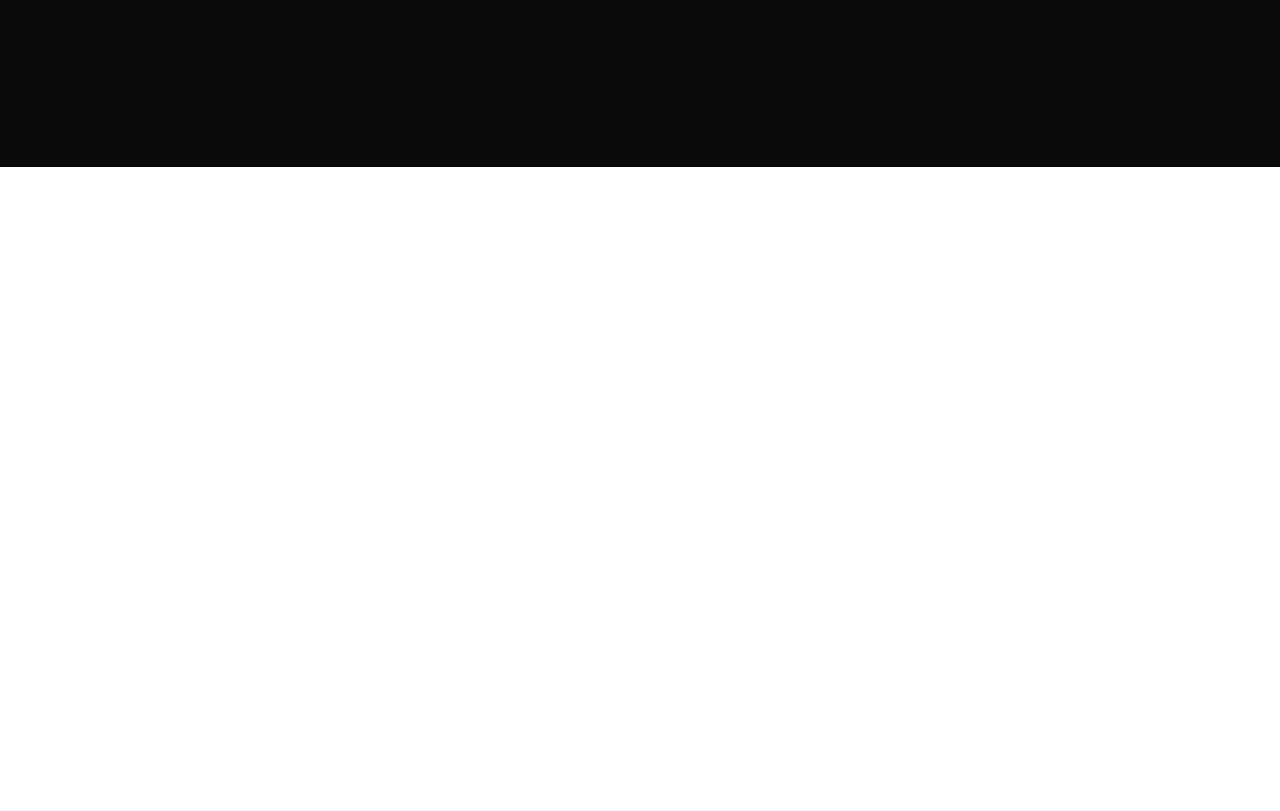
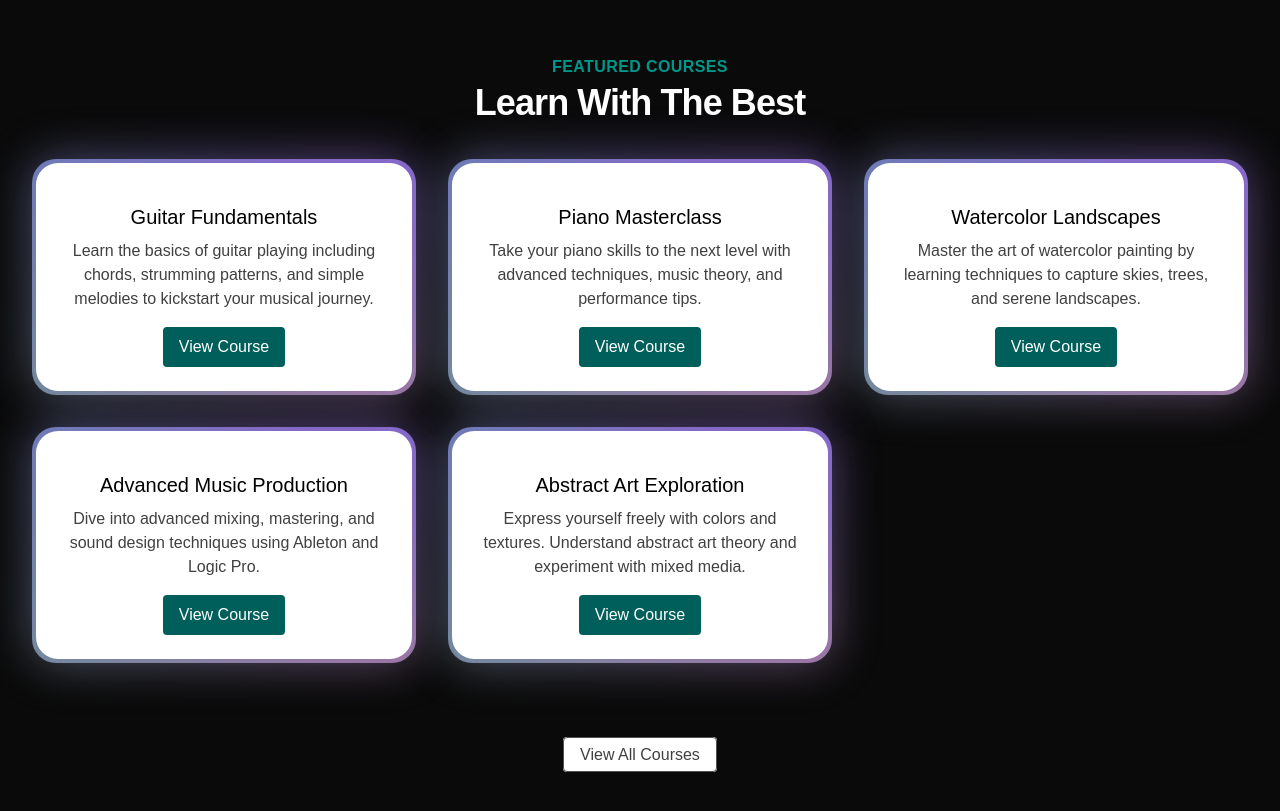
Before and after one commit to pragatighosh25/music-nextjs, a Next.js app: page / in a window 1280 px wide. Shown: the part 633-1444 px from the top of the page. Before the commit the page ends 800 px from the top, so only its background shows below. Built offline with nearby package versions, Linux system fonts and the light colour scheme.

Commit message:
featured courses

```diff
--- a/src/app/page.tsx
+++ b/src/app/page.tsx
@@ -1,11 +1,13 @@
+import FeaturedSection from "@/components/FeaturedSection";
 import HeroSection from "@/components/HeroSection";
 import { main } from "motion/react-client"
 
 
 export default function Home() {
   return (
-    <main className="min-h-screen bg-black/[0.96] antialiased bg-grid-white/[0.02]">
+    <main className="min-h-screen bg-black/96 antialiased bg-grid-white/20">
       <HeroSection />
+      <FeaturedSection />
     </main>
   );
 }
--- /dev/null
+++ b/src/components/FeaturedSection.tsx
@@ -0,0 +1,55 @@
+"use client";
+import React from "react";
+import { BackgroundGradient } from "./ui/background-gradient";
+import courseData from "@/data/music_courses.json";
+import Link from "next/link";
+import { p } from "motion/react-client";
+
+interface Course   {
+    "id": number,
+    "title": string,
+    "slug": string,
+    "instructor": string,
+    "price": number,
+    "description": string,
+    "isFeatured": boolean,
+  }
+
+const FeaturedSection = () => {
+  const featuredCourses = courseData.courses.filter((course:Course) => course.isFeatured);
+  return (
+    <div className="py-12 bg-[#0a0a0a] px-4 sm:px-6 lg:px-8">
+      <div>
+        <div className="text-center">
+          <h2 className="text-teal-600 font-semibold tracking-wide uppercase text-base">FEATURED COURSES</h2>
+          <p className="mt-2 text-3xl leading-8 font-extrabold tracking-tight text-white sm:text-4xl">Learn With The Best</p>
+        </div>
+      </div>
+      <div className="mt-10">
+        <div className="grid grid-cols-1 sm:grid-cols-2 lg:grid-cols-3 gap-8 justify-center">
+          {featuredCourses.map((course: Course) => (
+            <div className="flex justify-center" key={course.id}>
+              <BackgroundGradient className="flex flex-col rounded-[22px] bg-white dark:bg-zinc-900 overflow-hidden h-full max-w-sm">
+                <div className="p-4 sm:p-6 flex flex-col items-center text-center grow">
+                  <p className="text-lg sm:text-xl text-black mt-4 mb-2 dark:text-neutral-200">{course.title}</p>
+                  <p className="text-neutral-700 dark:text-neutral-500">{course.description}</p>
+                  <Link href={`/courses/${course.slug}`} className="mt-4 inline-block px-4 py-2 rounded bg-teal-800 text-white hover:bg-teal-700 transition duration-200">
+                    View Course
+                  </Link>
+                </div>
+              </BackgroundGradient>
+            </div>
+          ))}
+        </div>
+      </div>
+      <div className="mt-20 text-center">
+        <Link href={"/courses"}
+        className="px-4 py-2 rounded border border-neutral-600 text-neutral-700 bg-white hover:bg-gray-100 transition duration-200">
+        View All Courses
+        </Link>
+      </div>
+    </div>
+  );
+}
+
+export default FeaturedSection;
--- a/src/components/HeroSection.tsx
+++ b/src/components/HeroSection.tsx
@@ -4,13 +4,13 @@
 
 const HeroSection = () => {
   return (
-    <div className="h-auto md:h-[40rem]  w-full rounded-md flex flex-col items-center justify-center relative overflow-hidden mx-auto py-10 md:py-0">
+    <div className="h-auto md:h-160  w-full rounded-md flex flex-col items-center justify-center relative overflow-hidden mx-auto py-10 md:py-0">
       <Spotlight
         className="-top-40 left-0 md:-top-20 md:left-60"
         fill="gray"
       />
       <div className="p-4 relative z-10 w-full text-center">
-        <h1 className="mt-20 md:mt-0 text-4xl md:text-7xl font-bold bg-clip-text text-transparent bg-gradient-to-b from-neutral-50 to bg-neutral-400">Master the art of music</h1>
+        <h1 className="mt-20 md:mt-0 text-4xl md:text-7xl font-bold bg-clip-text text-transparent bg-linear-gradient-to-b from-neutral-50 to bg-neutral-400">Master the art of music</h1>
         <p className="mt-4 font-normal text-base md:text-lg text-neutral-500 max-w-lg mx-auto">Join our community of passionate musicians and take your skills to the next level.</p>
         <div className="mt-4"><Link href="/courses" className="inline-block text-white py-2 px-4 rounded-md">
         <HoverBorderGradient
--- a/src/components/ui/Spotlight.tsx
+++ b/src/components/ui/Spotlight.tsx
@@ -10,7 +10,7 @@
   return (
     <svg
       className={cn(
-        "animate-spotlight pointer-events-none absolute z-[1]  h-[169%] w-[138%] lg:w-[84%] opacity-0",
+        "animate-spotlight pointer-events-none absolute z-1  h-[169%] w-[138%] lg:w-[84%] opacity-0",
         className
       )}
       xmlns="http://www.w3.org/2000/svg"
--- /dev/null
+++ b/src/components/ui/background-gradient.tsx
@@ -0,0 +1,72 @@
+import { cn } from "@/lib/utils";
+import React from "react";
+import { motion } from "motion/react";
+
+export const BackgroundGradient = ({
+  children,
+  className,
+  containerClassName,
+  animate = true,
+}: {
+  children?: React.ReactNode;
+  className?: string;
+  containerClassName?: string;
+  animate?: boolean;
+}) => {
+  const variants = {
+    initial: {
+      backgroundPosition: "0 50%",
+    },
+    animate: {
+      backgroundPosition: ["0, 50%", "100% 50%", "0 50%"],
+    },
+  };
+  return (
+    <div className={cn("relative p-1 group", containerClassName)}>
+      <motion.div
+        variants={animate ? variants : undefined}
+        initial={animate ? "initial" : undefined}
+        animate={animate ? "animate" : undefined}
+        transition={
+          animate
+            ? {
+                duration: 5,
+                repeat: Infinity,
+                repeatType: "reverse",
+              }
+            : undefined
+        }
+        style={{
+          backgroundSize: animate ? "400% 400%" : undefined,
+        }}
+        className={cn(
+          "absolute inset-0 rounded-3xl z-1 opacity-60 group-hover:opacity-100 blur-xl  transition duration-500 will-change-transform",
+          " bg-[radial-gradient(circle_farthest-side_at_0_100%,#00ccb1,transparent),radial-gradient(circle_farthest-side_at_100%_0,#7b61ff,transparent),radial-gradient(circle_farthest-side_at_100%_100%,#ffc414,transparent),radial-gradient(circle_farthest-side_at_0_0,#1ca0fb,#141316)]"
+        )}
+      />
+      <motion.div
+        variants={animate ? variants : undefined}
+        initial={animate ? "initial" : undefined}
+        animate={animate ? "animate" : undefined}
+        transition={
+          animate
+            ? {
+                duration: 5,
+                repeat: Infinity,
+                repeatType: "reverse",
+              }
+            : undefined
+        }
+        style={{
+          backgroundSize: animate ? "400% 400%" : undefined,
+        }}
+        className={cn(
+          "absolute inset-0 rounded-3xl z-1 will-change-transform",
+          "bg-[radial-gradient(circle_farthest-side_at_0_100%,#00ccb1,transparent),radial-gradient(circle_farthest-side_at_100%_0,#7b61ff,transparent),radial-gradient(circle_farthest-side_at_100%_100%,#ffc414,transparent),radial-gradient(circle_farthest-side_at_0_0,#1ca0fb,#141316)]"
+        )}
+      />
+
+      <div className={cn("relative z-10", className)}>{children}</div>
+    </div>
+  );
+};
--- a/src/components/ui/hover-border-gradient.tsx
+++ b/src/components/ui/hover-border-gradient.tsx
@@ -62,7 +62,7 @@
       }}
       onMouseLeave={() => setHovered(false)}
       className={cn(
-        "relative flex rounded-full border  content-center bg-black/20 hover:bg-black/10 transition duration-500 dark:bg-white/20 items-center flex-col flex-nowrap gap-10 h-min justify-center overflow-visible p-px decoration-clone w-fit",
+        "relative flex rounded-full border  content-center bg-black/20 hover:bg-black/10 transition duration-500 dark:bg-white/20 items-center flex-col flex-nowrap gap-10 h-min justify-center overflow-visible p-px box-decoration-clone w-fit",
         containerClassName
       )}
       {...props}
@@ -93,7 +93,7 @@
         }}
         transition={{ ease: "linear", duration: duration ?? 1 }}
       />
-      <div className="bg-black absolute z-1 flex-none inset-[2px] rounded-[100px]" />
+      <div className="bg-black absolute z-1 flex-none inset-0.5 rounded-[100px]" />
     </Tag>
   );
 }
--- a/src/components/ui/navbar-menu.tsx
+++ b/src/components/ui/navbar-menu.tsx
@@ -39,11 +39,11 @@
           transition={transition}
         >
           {active === item && children && (
-            <div className="absolute top-[calc(100%_+_1.2rem)] left-1/2 transform -translate-x-1/2 pt-4">
+            <div className="absolute top-[calc(100%+1.2rem)] left-1/2 transform -translate-x-1/2 pt-4">
               <motion.div
                 transition={transition}
                 layoutId="active" // layoutId ensures smooth animation
-                className="bg-white dark:bg-black backdrop-blur-sm rounded-2xl overflow-hidden border border-black/[0.2] dark:border-white/[0.2] shadow-xl"
+                className="bg-white dark:bg-black backdrop-blur-sm rounded-2xl overflow-hidden border border-black/20 dark:border-white/20 shadow-xl"
               >
                 <motion.div
                   layout // layout ensures smooth animation
@@ -70,7 +70,7 @@
   return (
     <nav
       onMouseLeave={() => setActive(null)} // resets the state
-      className="relative rounded-full border border-transparent dark:bg-black dark:border-white/[0.2] bg-white shadow-input flex justify-center space-x-4 px-8 py-6 "
+      className="relative rounded-full border border-transparent dark:bg-black dark:border-white/20 bg-white shadow-input flex justify-center space-x-4 px-8 py-6 "
     >
       {children}
     </nav>
@@ -101,7 +101,7 @@
         <h4 className="text-xl font-bold mb-1 text-black dark:text-white">
           {title}
         </h4>
-        <p className="text-neutral-700 text-sm max-w-[10rem] dark:text-neutral-300">
+        <p className="text-neutral-700 text-sm max-w-40 dark:text-neutral-300">
           {description}
         </p>
       </div>
```
Also changed, not shown: src/data/music_courses.json (+8 -16 lines).
